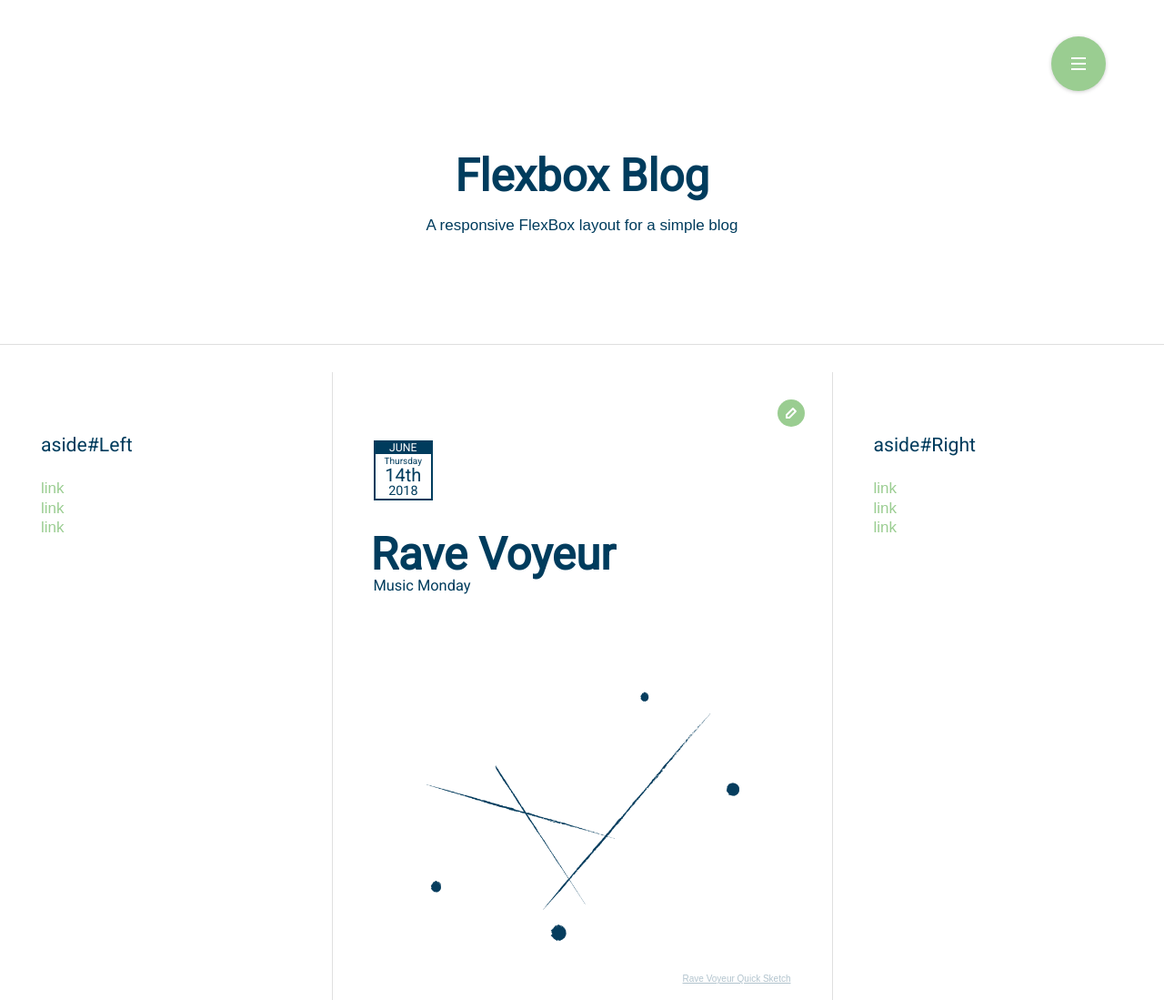
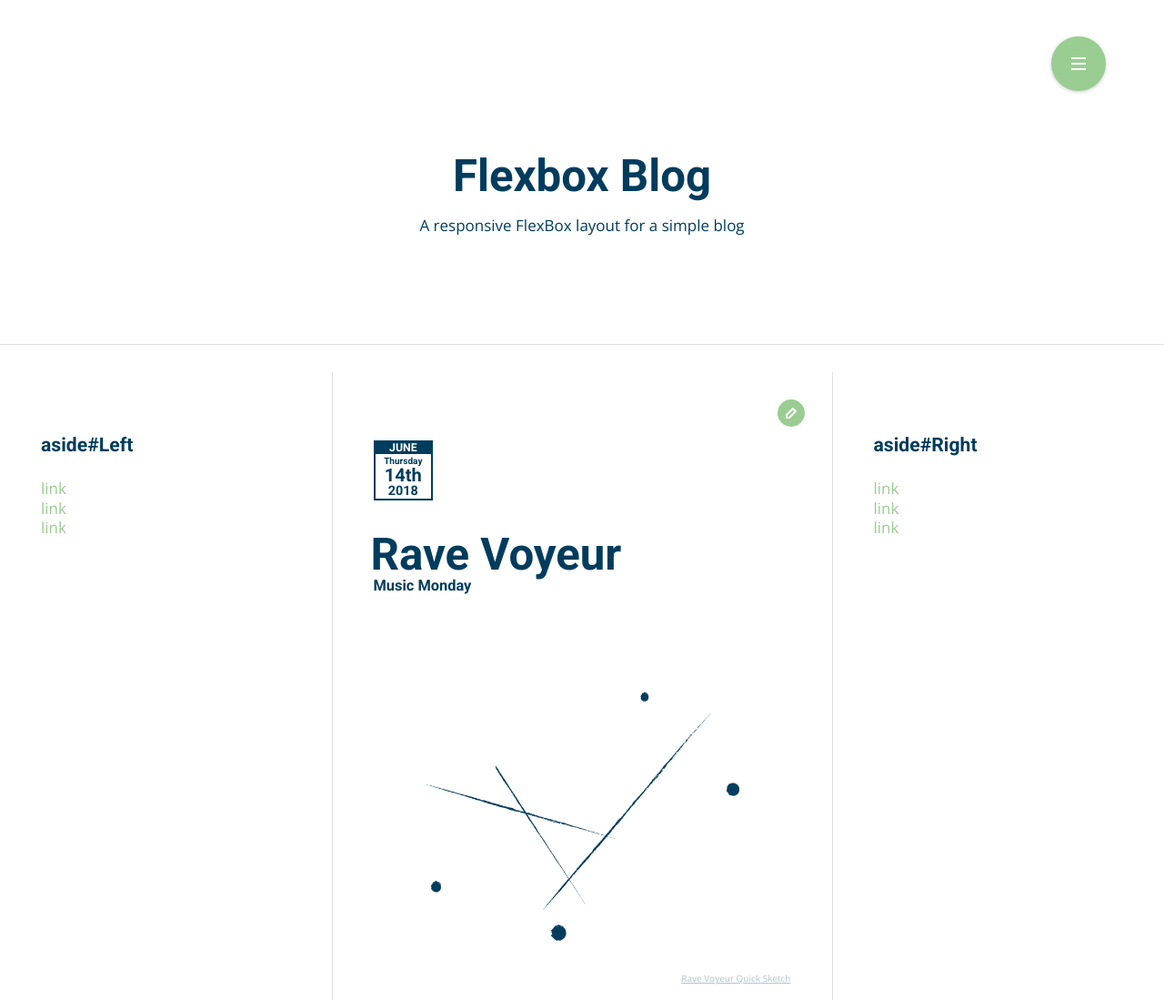
Before and after one commit to discoform/flexbox-blog, a plain HTML site: page index.html in a window 1280 px wide. Shown: the top 1099 px of the page at 91% size. Drawn offline with nearby package versions, Linux system fonts and the light colour scheme.

Commit message:
relinked Google fonts w/ preconnect

```diff
--- a/index.html
+++ b/index.html
@@ -17,8 +17,9 @@
     <!-- CSS Theme Styles -->
     <link rel="stylesheet" href="css/min/style.min.css">
     <!-- Remote Fonts -->
-    <link href="https://fonts.googleapis.com/css?family=Open+Sans|Roboto" rel="stylesheet">
-</head>
+    <link rel="preconnect" href="https://fonts.googleapis.com">
+    <link rel="preconnect" href="https://fonts.gstatic.com" crossorigin>
+    <link href="https://fonts.googleapis.com/css2?family=Open+Sans&family=Roboto:wght@700&display=swap" rel="stylesheet"></head>
 <body>
     <!--[if lt IE 7]>
             <p class="browsehappy">You are using an <strong>outdated</strong> browser. Please <a href="#">upgrade your browser</a> to improve your experience.</p>
--- a/scss/_navigation-secondary/_navigation.scss
+++ b/scss/_navigation-secondary/_navigation.scss
@@ -32,7 +32,6 @@ html {
 
 body {
     font-size: 1.6rem;
-    font-family: "Source Sans Pro", sans-serif;
     color: #003c5d;
     background-color: #ffffff;
 }
--- a/scss/_typography/_typography-main.scss
+++ b/scss/_typography/_typography-main.scss
@@ -1,8 +1,8 @@
 $body: "Open Sans", sans-serif;
-$headings: "Roboto", monospace;
+$headings: "Roboto", sans-serif;
 
 body {
-    font-family: $body, -apple-system, BlinkMacSystemFont, "Avenir Next", "Avenir", "Segoe UI", "Lucida Grande", "Helvetica Neue", "Helvetica", "Fira Sans", "Roboto", "Noto", "Droid Sans", "Cantarell", "Oxygen", "Ubuntu", "Franklin Gothic Medium", "Century Gothic", "Liberation Sans", sans-serif;
+    font-family: $body;
 }
 
 /*! Typebase.less v0.1.0 | MIT License */
@@ -12,12 +12,10 @@ body {
 // }
 
 /* Paragraphs and Links */
-p, a {
+p,
+a {
     font-size: 17px;
     line-height: 1.25;
-
-
-
 }
 
 /*  Links Within Paragraphs*/
@@ -66,7 +64,7 @@ h4,
 h5,
 h6 {
     /* Change heading typefaces here */
-    font-family: $headings, -apple-system, BlinkMacSystemFont, "Avenir Next", "Avenir", "Segoe UI", "Lucida Grande", "Helvetica Neue", "Helvetica", "Fira Sans", "Roboto", "Noto", "Droid Sans", "Cantarell", "Oxygen", "Ubuntu", "Franklin Gothic Medium", "Century Gothic", "Liberation Sans", sans-serif;
+    font-family: $headings;
     margin-top: 1.5rem;
     margin-bottom: 20px;
     line-height: 1.5rem;
```
Also changed, not shown: css/min/style.min.css, css/style.css, 2 other files.
